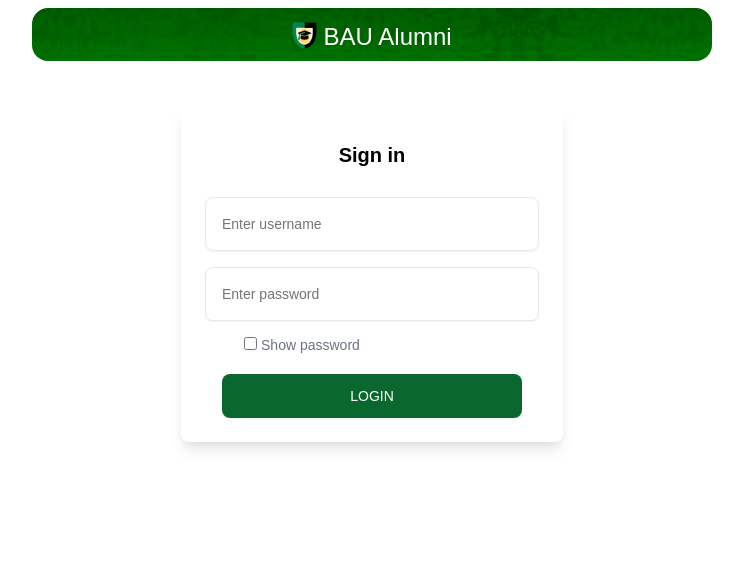
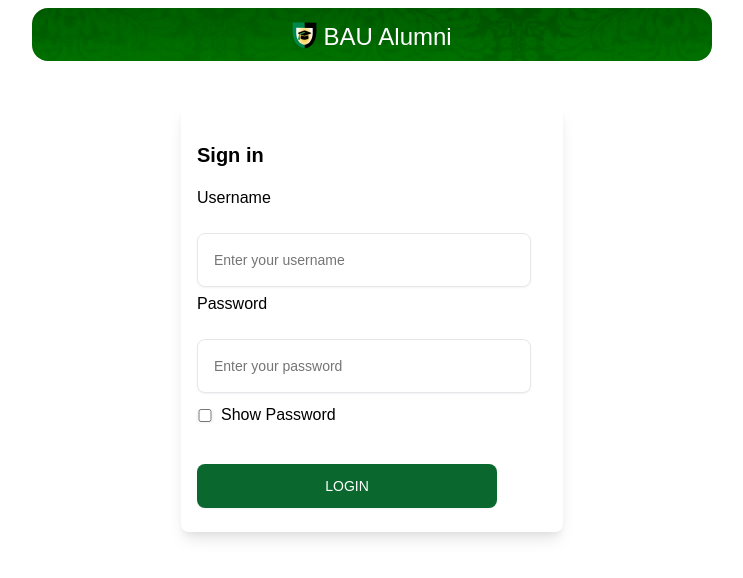
Before and after one commit to Zaid-Eid-02/AlumniBAU, a Flask app: page /login in a window 1280 px wide. Shown: the top 578 px of the page, without its empty margins (268-1011 px from the left). Run offline with Flask 3, Linux system fonts and the light colour scheme; some libraries are stand-ins or nearby versions.

Commit message:
split hashing into a new rout, move form rendering to a macro

```diff
--- a/app/forms/login.py
+++ b/app/forms/login.py
@@ -1,14 +1,27 @@
 from flask_wtf import FlaskForm
-from wtforms import StringField, PasswordField, SubmitField
+from wtforms import StringField, PasswordField, SubmitField, BooleanField
 from wtforms.validators import InputRequired, Length
 
 
 class LoginForm(FlaskForm):
     username = StringField(
-        "Username", validators=[InputRequired(), Length(min=1, max=50)]
+        "Username",
+        validators=[InputRequired(), Length(min=1, max=50)],
+        render_kw={"placeholder": "Enter your username", "autofocus": "true"},
     )
     password = PasswordField(
-        "Password", validators=[InputRequired(), Length(min=1, max=100)]
+        "Password",
+        validators=[InputRequired(), Length(min=1, max=100)],
+        render_kw={"placeholder": "Enter your password", "id": "password"},
     )
 
-    submit = SubmitField("Login")
+    show_password = BooleanField(
+        "Show Password",
+        description="<span>Show Password</span>",
+        render_kw={
+            "onclick": "if(password.type=='text')password.type='password';else password.type='text';",
+            "id": "eye",
+        },
+    )
+
+    submit = SubmitField("Login", render_kw={"class": "submit"})
--- a/app/forms/upload_alumni.py
+++ b/app/forms/upload_alumni.py
@@ -5,6 +5,6 @@
 
 class UploadAlumniForm(FlaskForm):
     file = FileField(
-        "File", validators=[InputRequired(message="Please select a file to upload")]
+        description="Pick a file:", validators=[InputRequired(message="Please select a file to upload")]
     )
     submit = SubmitField("Upload")
--- a/app/static/styles/auth.css
+++ b/app/static/styles/auth.css
@@ -2,7 +2,7 @@
     background-color: #fff;
     display: flex;
     flex-direction: column;
-    align-items: center;
+    align-items: flex-start;
     overflow: hidden;
     margin-left: auto;
     margin-right: auto;
@@ -91,13 +91,12 @@
     color: #6B7280;
     font-size: 0.875rem;
     line-height: 1.25rem;
-    min-width: 120px;
-    margin-right: 40%;
+    cursor: pointer;
+    width: 1rem;
 }
 
-#eye > input {
-    width: initial;
-    cursor: pointer;
+form > span {
+    transform: translate(1.5rem, -1.5rem);
 }
 
 @media (max-width: 768px) {
--- a/app/templates/_formhelpers.jinja
+++ b/app/templates/_formhelpers.jinja
@@ -1,6 +1,9 @@
 {% macro render_field(field) %}
-  {# {{ field.label }} #}
+  {% if field.type not in ['BooleanField', 'SubmitField', 'CSRFTokenField'] %}
+    {{ field.label }}<br>
+  {% endif %}
   {{ field(**kwargs)|safe }}
+  {{ field.description }}
   {% if field.errors %}
     <ul class=errors>
     {% for error in field.errors %}
@@ -9,3 +12,10 @@
     </ul>
   {% endif %}
 {% endmacro %}
+
+{% macro render_form(form) %}
+{{ form.hidden_tag() }}
+    {% for field in form %}
+        {{ render_field(field) }}
+    {% endfor %}
+{% endmacro %}
--- a/app/templates/admin/manage.jinja
+++ b/app/templates/admin/manage.jinja
@@ -4,4 +4,7 @@
 <a href="/upload">
     <button type="button">upload alumni</button>
 </a>
+<a href="/hash">
+    <button type="button">hash the national number column</button>
+</a>
 {% endblock %}
--- a/app/templates/auth/login.jinja
+++ b/app/templates/auth/login.jinja
@@ -1,16 +1,9 @@
 {% extends "layout.jinja" %}
-{% from "_formhelpers.jinja" import render_field %}
+{% from "_formhelpers.jinja" import render_form %}
 {% block main %}
 <link href="/static/styles/auth.css" rel="stylesheet">
 <form action="/login" method="post">
     <p class="form-title">Sign in</p>
-    {{ form.hidden_tag() }}
-    {{ render_field(form.username, placeholder="Enter username", autofocus=true) }}
-    {{ render_field(form.password, placeholder="Enter password", id="password") }}
-    <div id="eye">
-        <input type="checkbox" onclick="if(password.type=='text')password.type='password';else password.type='text';"/>
-        <span> Show password</span>
-    </div>
-    {{ render_field(form.submit, class="submit") }}
+    {{ render_form(form) }}
 </form>
 {% endblock %}
```
Also changed, not shown: app/forms/file_path.py (added, +7 -0 lines), app/repo.py (+9 -1 lines), app/routes/admin/manage.py (+12 -0 lines), app/templates/admin/hash.jinja (added, +12 -0 lines).
